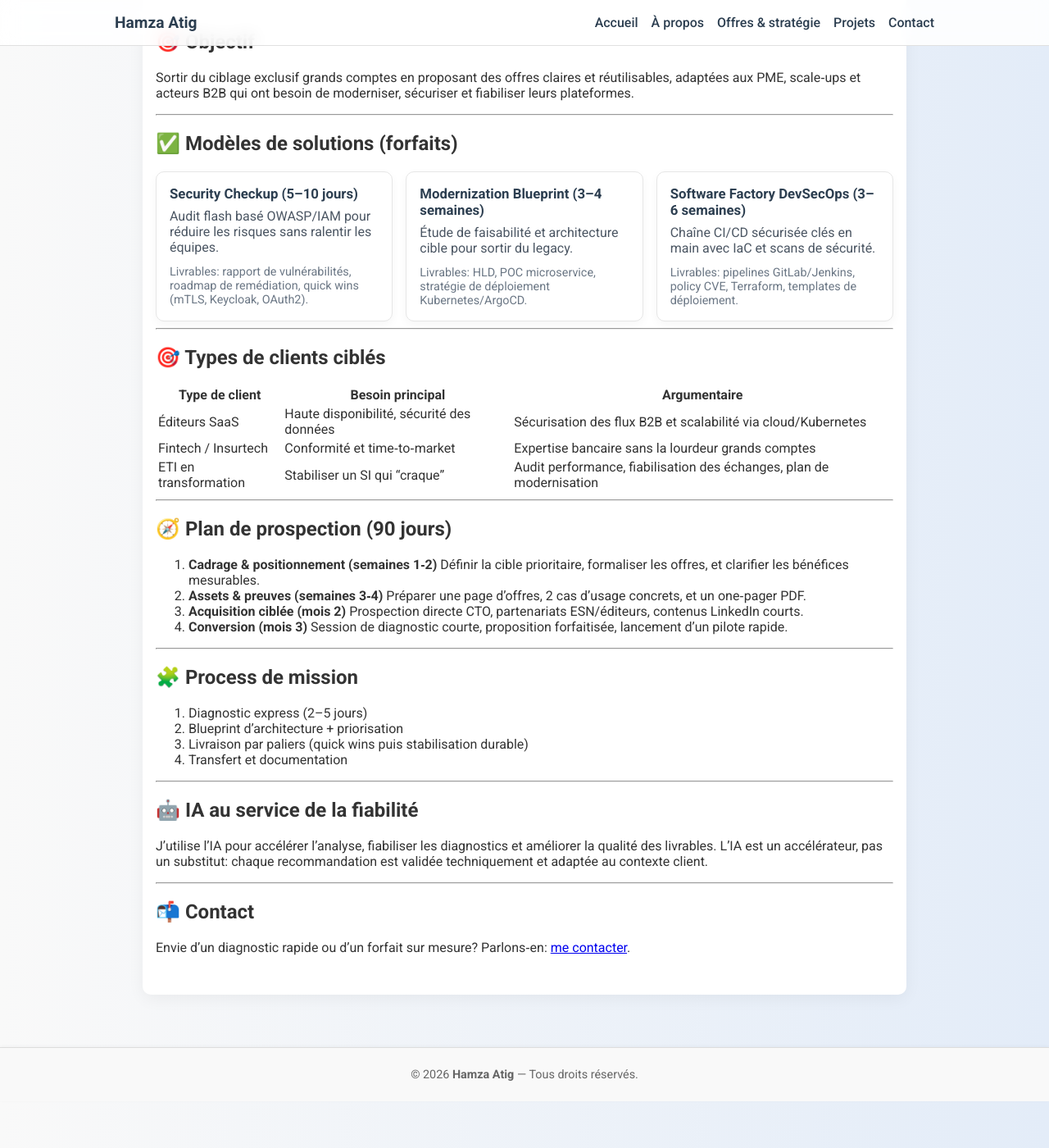
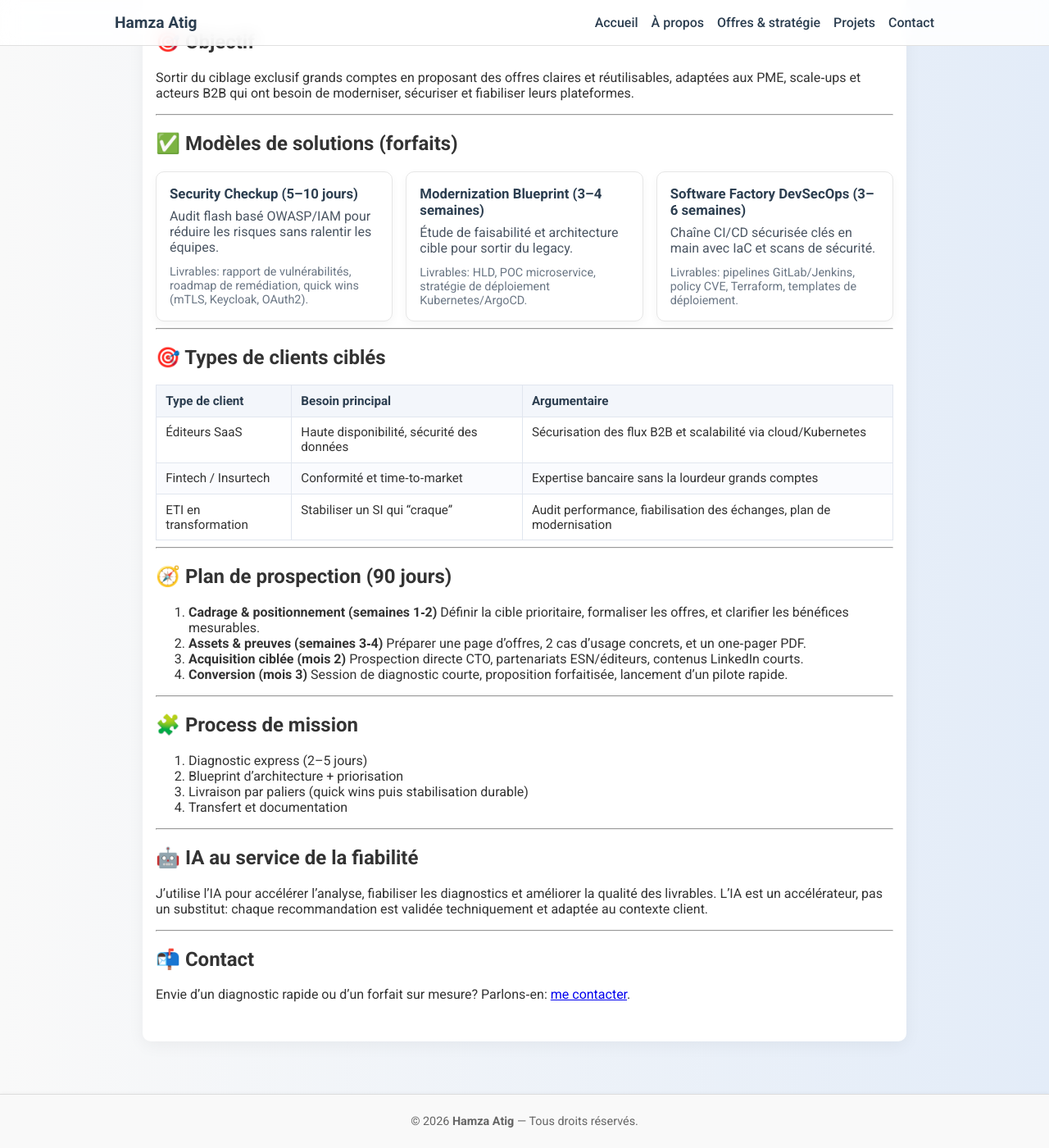
Before and after one commit to HamzaAtig/atig-hamza-portfolio-, a Jekyll site: the page built from strategie.md, in a window 1280 px wide and 1400 px high, scrolled down 359 px. Shown: the whole window at 82% size. Built offline with Jekyll 4.4.1, drawn with Linux system fonts in a browser that asks for light colours.

Commit message:
Fix nav links and table styling

```diff
--- a/_layouts/default.html
+++ b/_layouts/default.html
@@ -237,6 +237,33 @@
         font-size: 0.9rem;
         color: #6b7785;
       }
+
+      table {
+        width: 100%;
+        border-collapse: collapse;
+        font-size: 0.95rem;
+        margin-top: 0.75rem;
+        display: block;
+        overflow-x: auto;
+      }
+
+      th,
+      td {
+        border: 1px solid #e1e6ef;
+        padding: 0.6rem 0.7rem;
+        text-align: left;
+        vertical-align: top;
+      }
+
+      th {
+        background: #f3f6fb;
+        color: #2c3e50;
+        font-weight: 600;
+      }
+
+      tr:nth-child(even) td {
+        background: #fafbfe;
+      }
       footer {
         background: #f9f9f9;
         color: #666;
@@ -285,11 +312,11 @@
         <div class="nav-left"><strong>Hamza Atig</strong></div>
         <div class="burger" onclick="toggleMenu()">☰</div>
         <div class="nav-right" id="nav-menu">
-          <a href="{{ site.baseurl }}/">Accueil</a>
-          <a href="{{ site.baseurl }}/about">À propos</a>
-          <a href="{{ site.baseurl }}/strategie">Offres & stratégie</a>
-          <a href="{{ site.baseurl }}/projects">Projets</a>
-          <a href="{{ site.baseurl }}/contact">Contact</a>
+          <a href="{{ '/' | relative_url }}">Accueil</a>
+          <a href="{{ '/about' | relative_url }}">À propos</a>
+          <a href="{{ '/strategie' | relative_url }}">Offres & stratégie</a>
+          <a href="{{ '/projects' | relative_url }}">Projets</a>
+          <a href="{{ '/contact' | relative_url }}">Contact</a>
         </div>
       </div>
     </header>
--- a/strategie.md
+++ b/strategie.md
@@ -73,4 +73,4 @@
 
 ## 📬 Contact
 
-Envie d’un diagnostic rapide ou d’un forfait sur mesure? Parlons‑en: [me contacter](/contact).
+Envie d’un diagnostic rapide ou d’un forfait sur mesure? Parlons‑en: [me contacter]({{ "/contact" | relative_url }}).
```
Also changed, not shown: index.md (+1 -1 lines).
